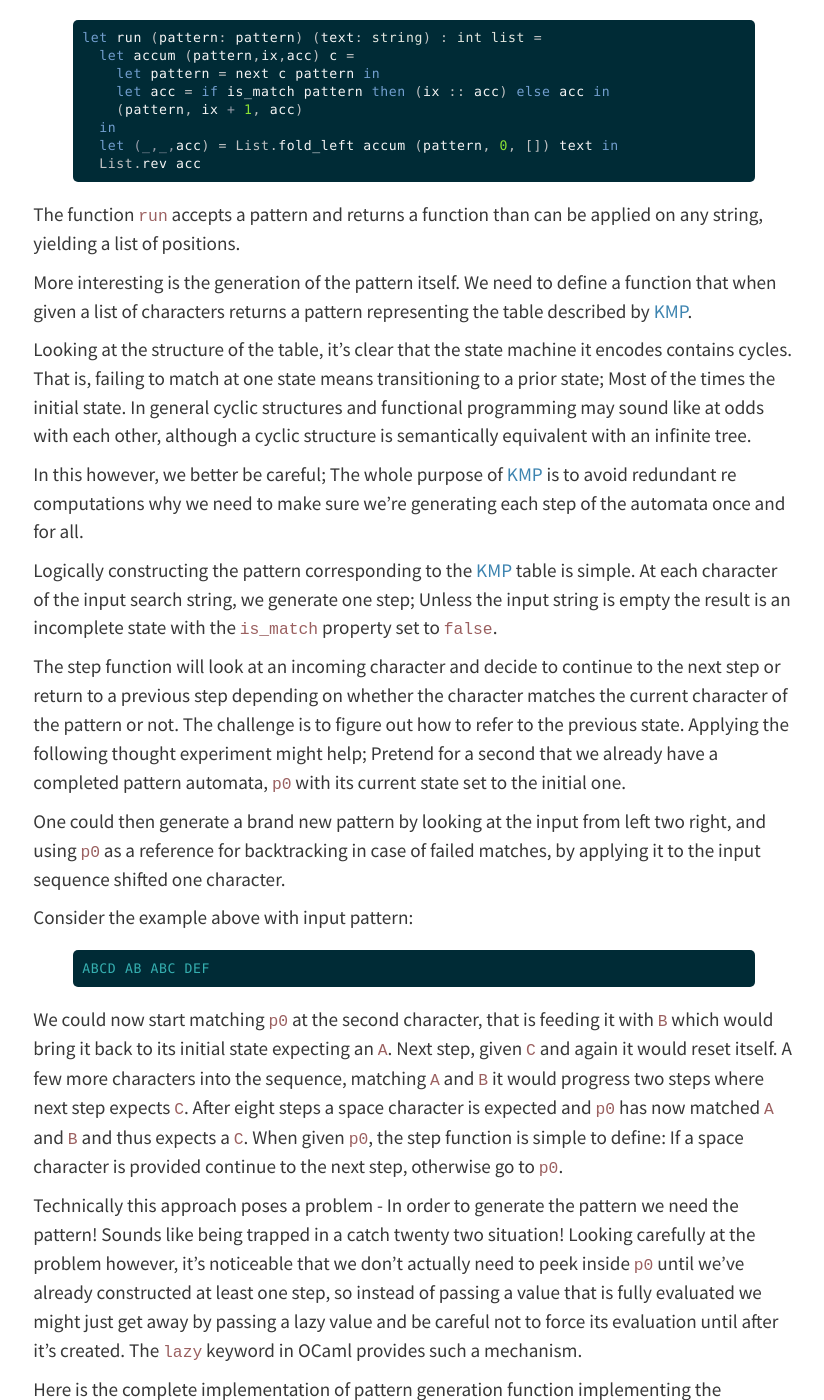
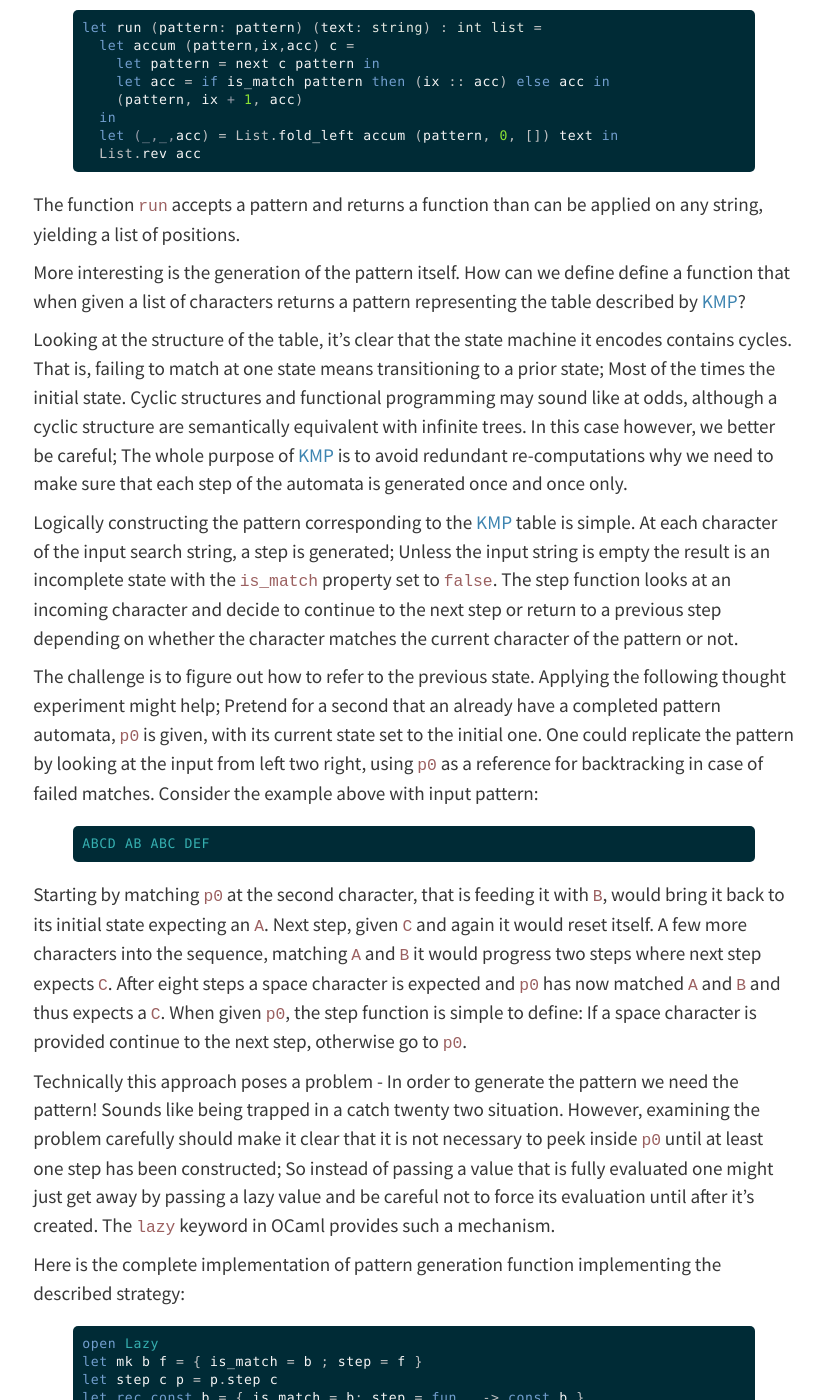
Before and after one commit to jobjo/jobjo.github.io, a Jekyll site: the page built from _posts/2015-07-27-Lazy-KMP-OCaml.md, in a window 1280 px wide and 1400 px high, scrolled down 1636 px. Shown: the whole window, without its empty margins (226-1050 px from the left). Built offline with Jekyll 4.4.1, drawn with Linux system fonts in a browser that asks for light colours; nearby versions of some CDN libraries; some of the changed text lies outside the part shown.

Commit message:
Typos etc

```diff
--- a/_posts/2015-07-27-Lazy-KMP-OCaml.md
+++ b/_posts/2015-07-27-Lazy-KMP-OCaml.md
@@ -2,18 +2,18 @@
 layout: post
 title: A lazy implementation of KMP in OCaml
 ---
-The following is a write-up on an implementation of the [Knuth-Morris-Pratt] (or [KMP]) text search algorithm in OCaml.
-The algorithm itself is rather straight forward but implementing it in a functional style serves as a good example
-of how lazy data structures may be used as an optimization technique.
+The following is a write-up on an implementation of the [Knuth-Morris-Pratt]
+(or [KMP]) text search algorithm in OCaml.  The algorithm itself is rather
+straight forward but implementing it in a functional style serves as a good
+example of how lazy data structures may be used as an optimization technique.
 
 ## The Algorithm
 
-[KMP] solves the problem of efficiently searching for occurrences
-of one string within another.
+[KMP] solves the problem of efficiently searching for occurrences of one
+string within another.
 
-To illustrate, searching for the string `ABCD` in
-`--ABC-ABCF-ABCD--ABCDEF` should recognize two matches at position *12* and *18*,
-counting from one.
+To illustrate, searching for the string `ABCD` in `--ABC-ABCF-ABCD--ABCDEF`
+should recognize two matches at position *12* and *18*, counting from one.
 
 Efficiency is achieved by realizing that backtracking, after matching
 a prefix of the search pattern, may be eliminated if the pattern is analyzed upfront.
@@ -24,44 +24,48 @@
 implementation would shift back two characters, starting the search from scratch at
 `B`.
 
-By pre examining the search pattern itself, it's clear that backtracking could
-have been safely omitted since no previous sequence of characters is a prefix
-of the pattern. In other words, the only reason for ever backtracking `k` steps
-after failing to match at `n` steps into the pattern,
-is if the sequence of the pattern starting at `n - k` and ending at `n` is a
-prefix of the pattern itself! Thus the [KMP] algorithm contains an initial step for generating a
-lookup table where each index of the search pattern is mapped to a corresponding number of
-steps required for backtracking. The table for the search string: `ABCD AB ABC DEF` looks like:
+By pre examining the search pattern, it is clear that backtracking in this
+case may be safely omitted since no previous sequence of characters is a
+prefix of the pattern. In other words, the only reason for ever backtracking
+`k` steps after failing to match after `n` steps into the pattern, is if the
+sequence of the pattern starting at `n - k` and ending at `n` is a prefix of
+the pattern itself! Thus the [KMP] algorithm contains an initial step for
+generating a lookup table where each index of the search pattern is mapped to
+a corresponding number of steps required for backtracking. The table for the
+search string: `ABCD AB ABC DEF` looks like:
 
 {% highlight fsharp %}
 ABCD AB ABC DEF
 000000120123000
 {% endhighlight %}
 
-Here the first character for which backtracking is required, is the second occurrence of `B` (position 7);
-That is because the previous character is `A`, which may indeed be a starting point of a complete match.
-Even in this case however, backtracking would be reduntant; Since the alternative prefix match is already known,
-one may simply continue to match the next character of the string being searched, while shifting the pattern itself.
-This ensures a strict linear bound on the complexity of the algorithm, once the initial lookup table has
-been constructed.
+Here the first character for which backtracking is required is the second
+occurrence of `B` (position 7); That is because the previous character is `A`,
+which may indeed be a starting point of a complete match.  Even in this case
+however, backtracking would be redundant since the alternative prefix match is
+already known; One may simply continue to match the next character of the
+string being searched, while shifting the pattern itself.  This ensures a
+strict linear bound on the complexity of the algorithm after the initial
+lookup table has been constructed.
 
 
 ## Implementation
-The lookup table from above precisely defines the type of shifting required for each
-for each sequence of matches of the pattern. As such, the table is really an
-encoding of a state machine where a transition between two steps can be decided exclusivly by
-looking at the result of matching the next character.
 
-Such an automata can be represented in OCaml using the following type:
+The lookup table from above precisely defines the type of shifting required
+for each sequence of matches of the input pattern. As such, the table is
+really an encoding of a state machine where a transition between two steps can
+be decided exclusively by looking at the result of matching the next
+character. Such an automata can be represented in OCaml using the following
+type:
 
 {% highlight fsharp %}
 type pattern = { is_match : bool; step: char -> pattern }
 {% endhighlight %}
 
 The boolean flag indicates whether the pattern is in a matching state or not,
-that is if a complete match of the pattern has been observed.
-The function step defines the transition. For simplicity I'm using `char`
-here although there is little point in constraining the type.
+that is if a complete match of the pattern has been observed.  The function
+step defines the transition. For simplicity I'm using `char` here although
+there is little point in constraining the type.
 
 Using this definition of pattern, it is straight forward to
 write a transformation turning a pattern into a search function:
@@ -77,60 +81,58 @@
   List.rev acc
 {% endhighlight %}
 
-The function `run` accepts a pattern and returns a function than can be applied
-on any string, yielding a list of positions.
+The function `run` accepts a pattern and returns a function than can be
+applied on any string, yielding a list of positions.
 
-More interesting is the generation of the pattern itself.
-We need to define a function that when given a list of characters returns a
-pattern representing the table described by [KMP].
+More interesting is the generation of the pattern itself. How can we define
+define a function that when given a list of characters returns a pattern
+representing the table described by [KMP]?
 
-Looking at the structure of the table, it's clear that the state machine
-it encodes contains cycles. That is, failing to match at one state means
-transitioning to a prior state; Most of the times the initial state.
-In general cyclic structures and functional programming may sound like at odds with each other,
-although a cyclic structure is semantically equivalent with an infinite tree.
+Looking at the structure of the table, it's clear that the state machine it
+encodes contains cycles. That is, failing to match at one state means
+transitioning to a prior state; Most of the times the initial state.  Cyclic
+structures and functional programming may sound like at odds, although a
+cyclic structure are semantically equivalent with infinite trees.  In this
+case however, we better be careful; The whole purpose of [KMP] is to avoid
+redundant re-computations why we need to make sure that each step of the
+automata is generated once and once only.
 
-In this however, we better be careful; The whole purpose of [KMP] is to avoid
-redundant re computations why we need to make sure we're generating each step
-of the automata once and for all.
+Logically constructing the pattern corresponding to the [KMP] table is simple.
+At each character of the input search string, a step is generated; Unless the
+input string is empty the result is an incomplete state with the `is_match`
+property set to `false`. The step function looks at an incoming character and
+decide to continue to the next step or return to a previous step depending on
+whether the character matches the current character of the pattern or not.
 
-Logically constructing the pattern corresponding to the [KMP] table is
-simple. At each character of the input search string, we generate one
-step; Unless the input string is empty the result is an incomplete state with
-the `is_match` property set to `false`.
-
-The step function will look at an incoming character and decide to continue to the next step
-or return to a previous step depending on whether the character matches
-the current character of the pattern or not. The challenge is to figure out
-how to refer to the previous state. Applying the following thought experiment
-might help; Pretend for a second that we already have a completed pattern
-automata, `p0` with its current state set to the initial one.
-
-One could then generate a brand new pattern by looking at the input
-from left two right, and using `p0` as a reference for backtracking in case
-of failed matches, by applying it to the input sequence shifted one character.
-
-Consider the example above with input pattern:
+The challenge is to figure out how to refer to the previous state. Applying
+the following thought experiment might help; Pretend for a second that an
+already have a completed pattern automata, `p0` is given, with its current
+state set to the initial one. One could replicate the pattern by
+looking at the input from left two right, using `p0` as a reference for
+backtracking in case of failed matches. Consider the example above with input
+pattern:
 
 {% highlight fsharp %}
 ABCD AB ABC DEF
 {% endhighlight %}
 
-We could now start matching `p0` at the second character, that is feeding it with
-`B` which would bring it back to its initial state expecting an `A`. Next step,
-given `C` and again it would reset itself. A few more characters into
-the sequence, matching `A` and `B` it would progress two steps where next step expects `C`.
-After eight steps a space character is expected and `p0` has now matched `A` and `B` and thus expects a `C`.
-When given `p0`, the step function is simple to define: If a space character is provided
-continue to the next step, otherwise go to `p0`.
+Starting by matching `p0` at the second character, that is feeding it
+with `B`, would bring it back to its initial state expecting an `A`. Next
+step, given `C` and again it would reset itself. A few more characters into
+the sequence, matching `A` and `B` it would progress two steps where next step
+expects `C`.  After eight steps a space character is expected and `p0` has now
+matched `A` and `B` and thus expects a `C`.  When given `p0`, the step
+function is simple to define: If a space character is provided continue to the
+next step, otherwise go to `p0`.
 
 Technically this approach poses a problem - In order to generate the pattern
-we need the pattern! Sounds like being trapped in a catch twenty two situation!
-Looking carefully at the problem however, it's noticeable that we don't actually need
-to peek inside `p0` until we've already constructed at least one step,
-so instead of passing a value that is fully evaluated we might just get away by passing a
-lazy value and be careful not to force its evaluation until after it's created.
-The `lazy` keyword in OCaml provides such a mechanism.
+we need the pattern! Sounds like being trapped in a catch twenty two
+situation.  However, examining the problem carefully should make it clear that
+it is not necessary to peek inside `p0` until at least one step has been
+constructed; So instead of passing a value that is fully evaluated one might
+just get away by passing a lazy value and be careful not to force its
+evaluation until after it's created.  The `lazy` keyword in OCaml provides
+such a mechanism.
 
 Here is the complete implementation of pattern generation function
 implementing the described strategy:
@@ -162,34 +164,36 @@
   force pattern
 {% endhighlight %}
 
-The one line that may stick out is the recursive definition of
-pattern: `let rec pattern = lazy (gen pattern cs)`.
-The operator `lazy` creates an unevaluated *thunk* which enables forward referencing.
+The one line that may stick out is the recursive definition of pattern: `let
+rec pattern = lazy (gen pattern cs)`.  The operator `lazy` creates an
+unevaluated *thunk* which enables forward referencing.
 
-The function `gen` is the work horse and its parameter `curr_pattern` corresponds to `p0` from above,
-and is a handler to a lazy pattern.
+The function `gen` is the work horse and its parameter `curr_pattern`
+corresponds to `p0` from above, and is a handler to a lazy pattern.
 
 The function matches a list of characters constituting the given pattern and
-differentiates between three cases; An empty list is a special case and will result in  a pattern that
-always matches and resets itself to the same state.
-For a single character, a step is constructed which when given a character, forces evaluation of `curr_pattern`
-and branches depending on the match.
+differentiates between three cases; An empty list is a special case and will
+result in  a pattern that always matches and resets itself to the same state.
+For a single character, a step is constructed which when given a character,
+forces evaluation of `curr_pattern` and branches depending on the match.
 
 When more than one character is matched, the succeeding step is constructed
 lazily by applying the first character to the current pattern and recursively
-generating the continuation pattern. Note that the evaluation of `cont_pattern`
-only forced from within the step function.
+generating the continuation pattern. Note that the evaluation of
+`cont_pattern` is only forced from within the step function.
 
-It is important to realize that he automate generated by the function is indeed cyclic.
+It is important to realize that he automata generated by the function is indeed cyclic.
 
 For completeness, here's the final search function composing `run` and `generate_pattern`:
+
 {% highlight fsharp %}
 let search cs = run @@ generate_pattern cs
 {% endhighlight %}
 
-Perhaps a bit mind boggling (at least for me) but I hope this example
-helps to showcases how *lazy data structures* may be useful as an optimization technique;
-At least providing an alternative to more imperative approaches such as mutable arrays.
+Perhaps a bit mind boggling (at least for me) but I hope this example helps to
+showcases how *lazy data structures* may be used as an optimization technique;
+At least providing an alternative to more imperative approaches such as
+mutable arrays.
 
 Thanks to [Shayne Fletcher] for coming up with the challenge in the first place.
 
```
